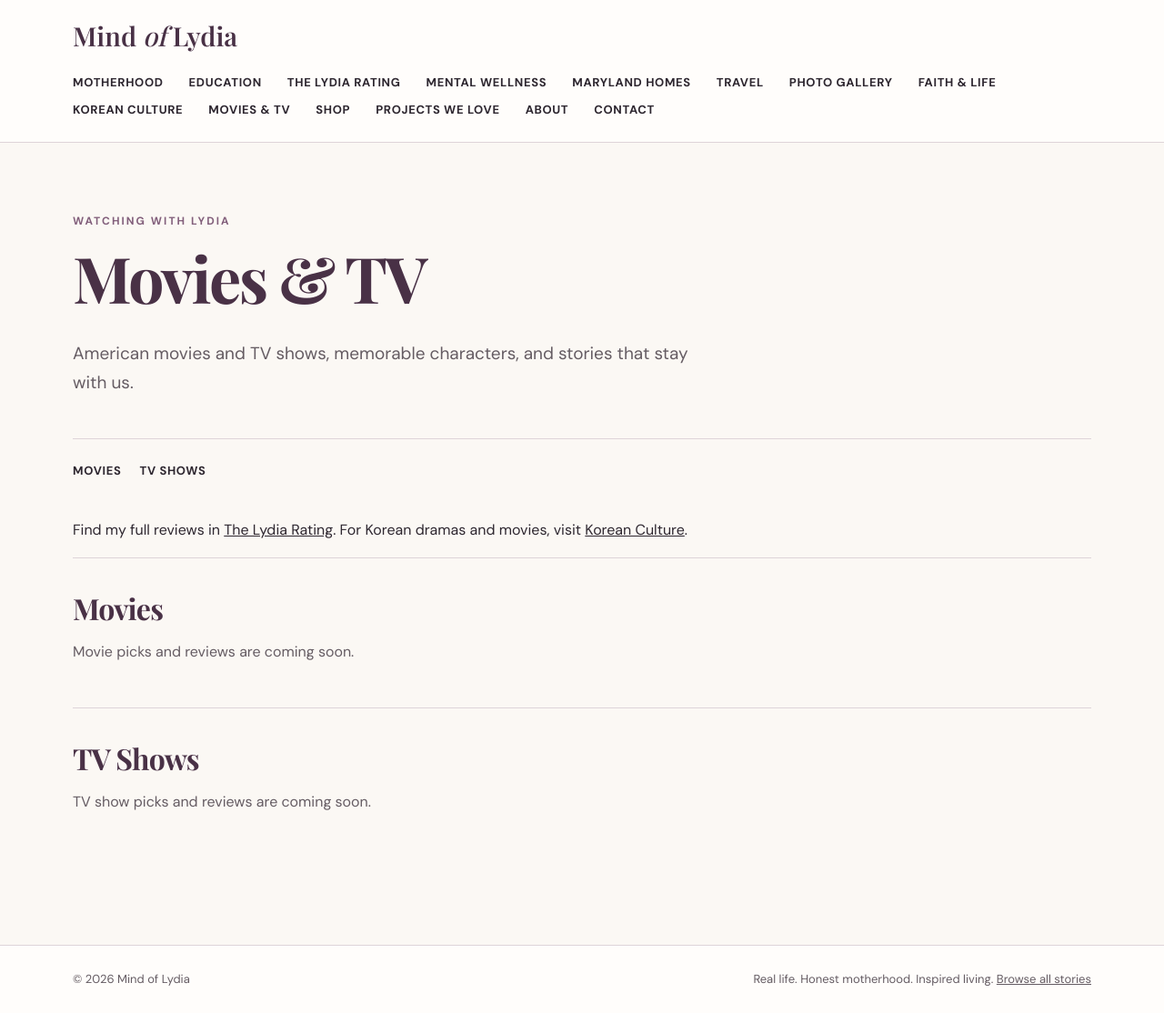
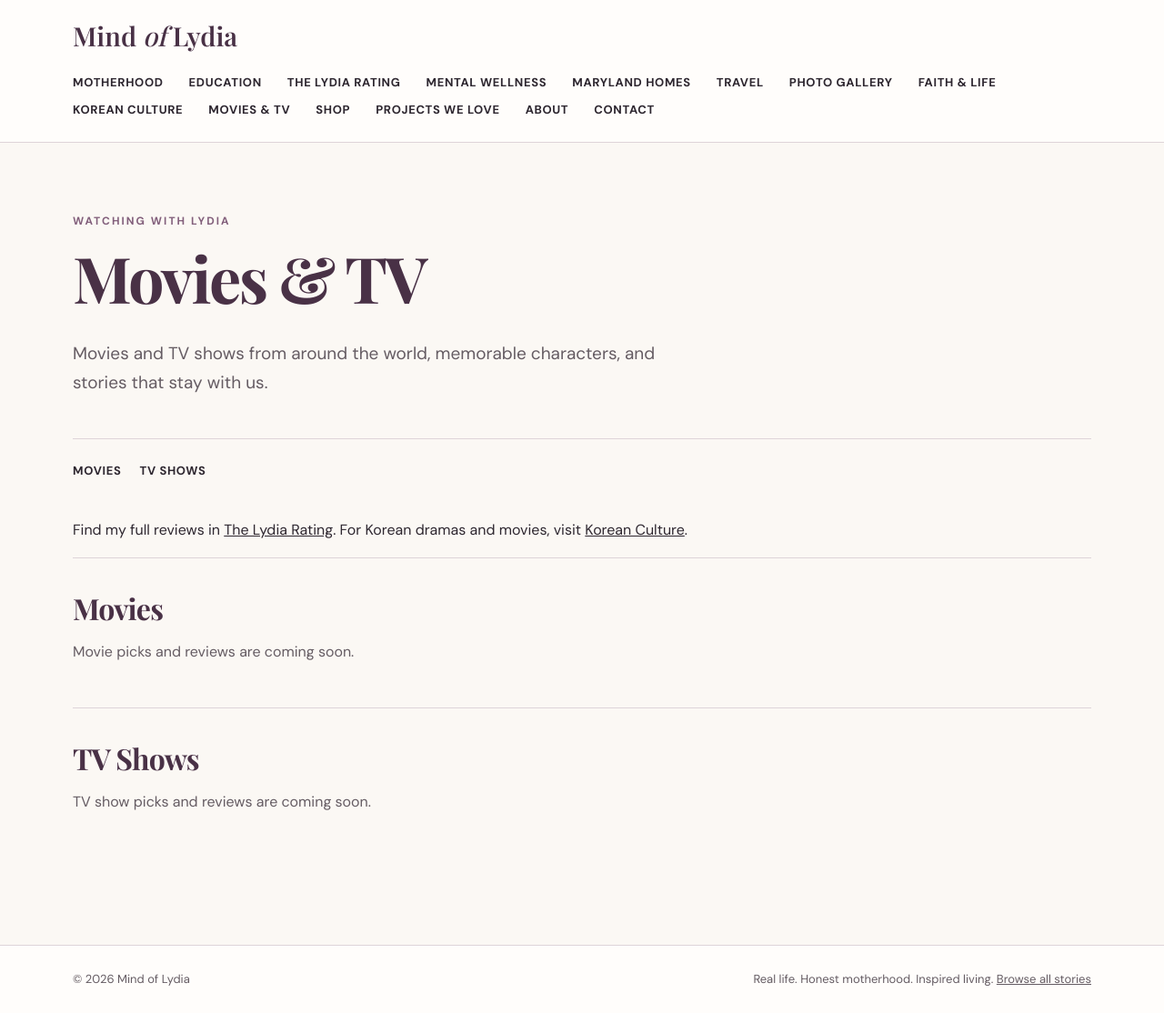
Before and after one commit to lydiarim22-coder/mindoflydia, a Jekyll site: the page built from movies-tv.html, in a window 1280 px wide. Shown: the whole page at 91% size. Built offline with Jekyll 4.4.1, drawn with Linux system fonts in a browser that asks for light colours; some web fonts are replaced.

Commit message:
Broaden Movies and TV description to worldwide titles

```diff
--- a/movies-tv.html
+++ b/movies-tv.html
@@ -2,12 +2,12 @@
 layout: default
 title: Movies & TV
 permalink: /movies-tv/
-description: "Explore American movies and TV shows with Lydia, with titles to discover and links to her reviews in The Lydia Rating."
+description: "Explore movies and TV shows from around the world with Lydia, with titles to discover and links to her reviews in The Lydia Rating."
 ---
 <section class="page-intro shell">
   <p class="eyebrow">Watching with Lydia</p>
   <h1>Movies &amp; TV</h1>
-  <p>American movies and TV shows, memorable characters, and stories that stay with us.</p>
+  <p>Movies and TV shows from around the world, memorable characters, and stories that stay with us.</p>
 </section>
 <section class="shell section compact">
   <nav class="gallery-trip-links" aria-label="Movies and TV topics">
```
Also changed, not shown: README.md.
